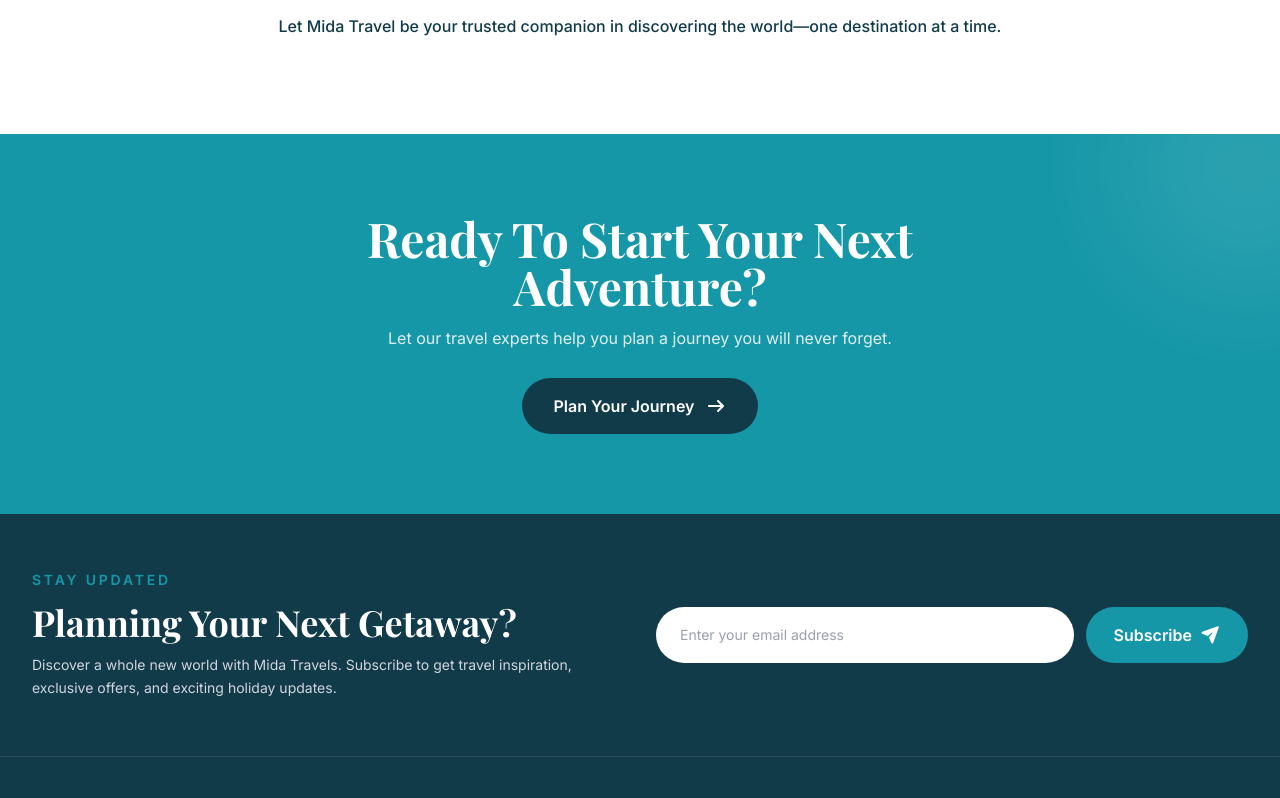
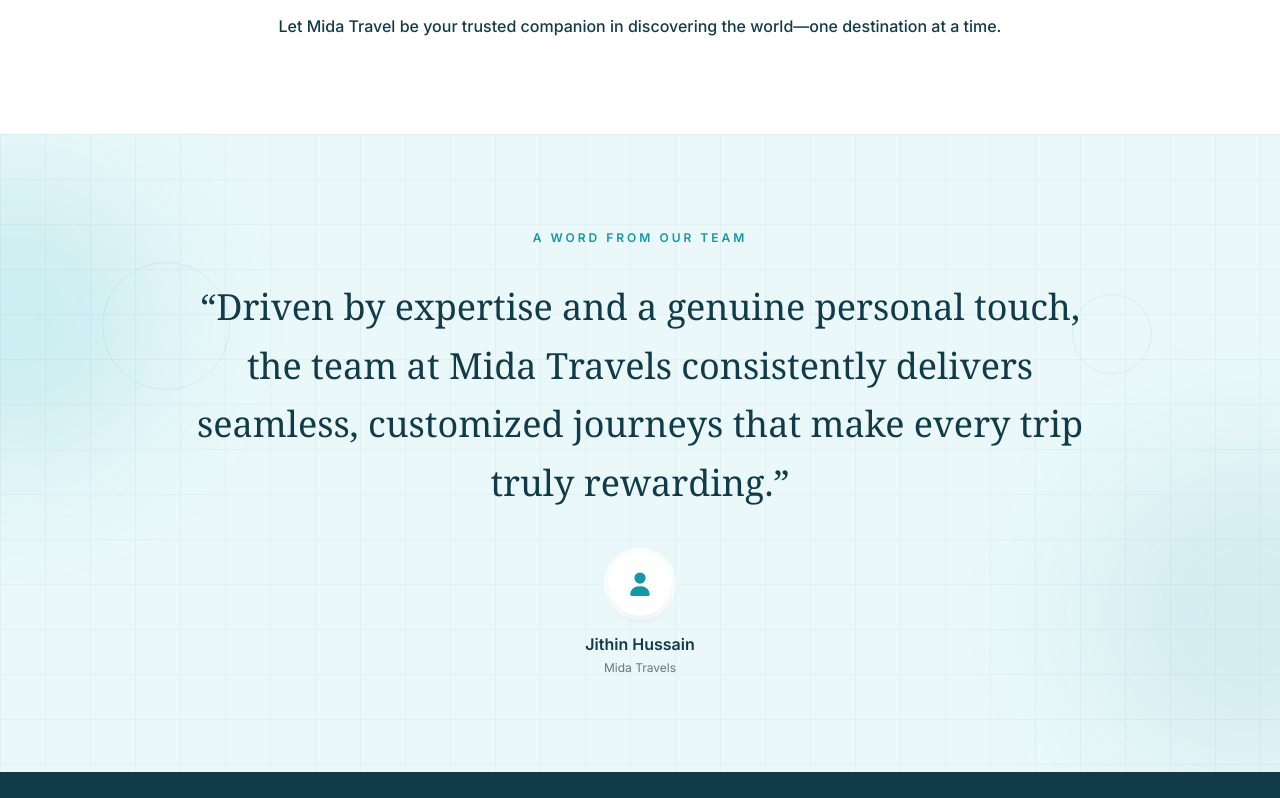
Before and after one commit to Tefinbose/Mida-frontend, a React (Vite) app: page /about in a window 1280 px wide. Shown: the part 4182-4980 px from the top of the page. Built offline with nearby package versions, Linux system fonts and the light colour scheme.

Commit message:
feat: update favicon and title in index.html; reorder components in Home page

```diff
--- a/index.html
+++ b/index.html
@@ -2,10 +2,10 @@
 <html lang="en">
   <head>
     <meta charset="UTF-8" />
-    <link rel="icon" type="image/svg+xml" href="/favicon.svg" />
+    <link rel="icon"  href="../frontend/src//assets/Midalogo.png" />
 
     <meta name="viewport" content="width=device-width, initial-scale=1.0" />
-    <title>frontend</title>
+    <title>MIDA - TRAVELS</title>
   </head>
   <body>
     <div id="root"></div>
--- a/src/pages/About.jsx
+++ b/src/pages/About.jsx
@@ -19,6 +19,7 @@
   faBullseye,
   faEye,
   faArrowRight,
+  faUser
 } from "@fortawesome/free-solid-svg-icons";
 import { motion } from "motion/react";
 
@@ -115,7 +116,6 @@
       {/* ================= HERO ================= */}
 
       <section className="relative flex min-h-[430px] w-full items-center overflow-hidden bg-[#123B4A] px-6 pb-10 pt-24 text-white lg:min-h-[480px] lg:px-8 lg:pt-20">
-
         <div className="absolute -right-32 -top-32 h-80 w-80 rounded-full bg-[#1597A8]/10 blur-3xl" />
 
         <div className="absolute -bottom-32 -left-32 h-80 w-80 rounded-full bg-[#c4953d]/5 blur-3xl" />
@@ -141,17 +141,15 @@
             className="mt-4 text-4xl font-bold leading-tight md:text-5xl lg:text-6xl"
           >
             23 Years Of Delivering
-            <span className="block text-[#20B7C8]">
-              Happy Travels
-            </span>
+            <span className="block text-[#20B7C8]">Happy Travels</span>
           </motion.h1>
 
           <motion.p
             variants={fadeUp}
             className="mx-auto mt-5 max-w-2xl text-sm leading-7 text-gray-300 md:text-base"
           >
-            Your trusted travel partner for unforgettable journeys,
-            meaningful experiences and memories that last a lifetime.
+            Your trusted travel partner for unforgettable journeys, meaningful
+            experiences and memories that last a lifetime.
           </motion.p>
         </motion.div>
       </section>
@@ -160,7 +158,6 @@
 
       <section className="bg-white px-6 py-20 lg:px-8 lg:py-24">
         <div className="mx-auto grid max-w-7xl items-center gap-12 lg:grid-cols-2">
-
           {/* Images */}
 
           <motion.div
@@ -197,29 +194,27 @@
 
             <h2 className="mt-4 text-4xl font-bold leading-tight text-[#123B4A] md:text-5xl">
               Creating Journeys
-              <span className="block text-[#1597A8]">
-                Worth Remembering
-              </span>
+              <span className="block text-[#1597A8]">Worth Remembering</span>
             </h2>
 
             <p className="mt-6 leading-7 text-gray-600">
-              Founded with a passion for travel and a commitment to
-              excellence, Mida Travels has become a trusted partner
-              for individuals, families, corporate travelers, groups
-              and honeymooners seeking seamless and memorable journeys.
+              Founded with a passion for travel and a commitment to excellence,
+              Mida Travels has become a trusted partner for individuals,
+              families, corporate travelers, groups and honeymooners seeking
+              seamless and memorable journeys.
             </p>
 
             <p className="mt-4 leading-7 text-gray-600">
-              Our team of experienced travel professionals works
-              tirelessly to ensure that every trip is tailored to meet
-              the unique preferences, interests and budgets of our clients.
+              Our team of experienced travel professionals works tirelessly to
+              ensure that every trip is tailored to meet the unique preferences,
+              interests and budgets of our clients.
             </p>
 
             <p className="mt-4 leading-7 text-gray-600">
-              From exotic beach holidays and luxury escapes to cultural
-              tours, adventure trips, destination weddings and corporate
-              travel arrangements, we provide comprehensive travel
-              services designed to make every journey stress-free.
+              From exotic beach holidays and luxury escapes to cultural tours,
+              adventure trips, destination weddings and corporate travel
+              arrangements, we provide comprehensive travel services designed to
+              make every journey stress-free.
             </p>
 
             <div className="mt-7 flex items-center gap-4 rounded-2xl border border-[#dcebed] bg-[#f5fafb] p-4">
@@ -248,7 +243,6 @@
 
       <section className="bg-[#f3f8f9] px-6 py-20 lg:px-8 lg:py-24">
         <div className="mx-auto max-w-7xl">
-
           <motion.div
             variants={fadeUp}
             initial="hidden"
@@ -268,9 +262,8 @@
             </h2>
 
             <p className="mt-5 leading-7 text-gray-600">
-              We offer a complete range of travel and tourism services
-              designed to make your journey comfortable, seamless and
-              unforgettable.
+              We offer a complete range of travel and tourism services designed
+              to make your journey comfortable, seamless and unforgettable.
             </p>
           </motion.div>
 
@@ -315,19 +308,19 @@
             <p className="leading-7 text-gray-600">
               At Mida Travel, customer satisfaction is at the heart of
               everything we do. We are committed to delivering exceptional
-              service, transparent communication and carefully curated
-              travel experiences that exceed expectations.
+              service, transparent communication and carefully curated travel
+              experiences that exceed expectations.
             </p>
 
             <p className="mt-4 leading-7 text-gray-600">
-              Our goal is to eliminate the complexities of travel planning
-              so that our clients can focus on enjoying their journey.
+              Our goal is to eliminate the complexities of travel planning so
+              that our clients can focus on enjoying their journey.
             </p>
 
             <p className="mt-4 leading-7 text-gray-600">
               We continuously stay updated with global travel trends,
-              destination insights and industry developments to provide
-              the best recommendations and travel solutions.
+              destination insights and industry developments to provide the best
+              recommendations and travel solutions.
             </p>
           </motion.div>
         </div>
@@ -343,7 +336,6 @@
           viewport={{ once: true, amount: 0.2 }}
           className="mx-auto grid max-w-7xl gap-6 md:grid-cols-2"
         >
-
           {/* Mission */}
 
           <motion.div
@@ -351,25 +343,20 @@
             className="rounded-3xl border border-white/10 bg-white/[0.06] p-8 backdrop-blur-sm transition-colors duration-300 hover:bg-white/[0.09] md:p-10"
           >
             <div className="flex h-14 w-14 items-center justify-center rounded-xl bg-[#1597A8]">
-              <FontAwesomeIcon
-                icon={faBullseye}
-                className="text-xl"
-              />
+              <FontAwesomeIcon icon={faBullseye} className="text-xl" />
             </div>
 
             <p className="mt-6 text-xs font-semibold uppercase tracking-[0.2em] text-[#20B7C8]">
               Our Mission
             </p>
 
-            <h2 className="mt-3 text-3xl font-bold">
-              Making Travel Better
-            </h2>
+            <h2 className="mt-3 text-3xl font-bold">Making Travel Better</h2>
 
             <p className="mt-5 leading-7 text-gray-300">
-              To provide exceptional travel experiences through
-              personalized service, innovative travel solutions and
-              a commitment to excellence, helping travelers explore
-              the world with confidence and convenience.
+              To provide exceptional travel experiences through personalized
+              service, innovative travel solutions and a commitment to
+              excellence, helping travelers explore the world with confidence
+              and convenience.
             </p>
           </motion.div>
 
@@ -380,25 +367,20 @@
             className="rounded-3xl border border-white/10 bg-white/[0.06] p-8 backdrop-blur-sm transition-colors duration-300 hover:bg-white/[0.09] md:p-10"
           >
             <div className="flex h-14 w-14 items-center justify-center rounded-xl bg-[#1597A8]">
-              <FontAwesomeIcon
-                icon={faEye}
-                className="text-xl"
-              />
+              <FontAwesomeIcon icon={faEye} className="text-xl" />
             </div>
 
             <p className="mt-6 text-xs font-semibold uppercase tracking-[0.2em] text-[#20B7C8]">
               Our Vision
             </p>
 
-            <h2 className="mt-3 text-3xl font-bold">
-              Inspiring The World
-            </h2>
+            <h2 className="mt-3 text-3xl font-bold">Inspiring The World</h2>
 
             <p className="mt-5 leading-7 text-gray-300">
-              To become one of the most trusted and preferred travel
-              agencies by delivering outstanding customer experiences,
-              building lasting relationships and inspiring people to
-              discover the beauty and diversity of destinations worldwide.
+              To become one of the most trusted and preferred travel agencies by
+              delivering outstanding customer experiences, building lasting
+              relationships and inspiring people to discover the beauty and
+              diversity of destinations worldwide.
             </p>
           </motion.div>
         </motion.div>
@@ -408,7 +390,6 @@
 
       <section className="bg-white px-6 py-20 lg:px-8 lg:py-24">
         <div className="mx-auto max-w-7xl">
-
           <motion.div
             variants={fadeUp}
             initial="hidden"
@@ -425,8 +406,8 @@
             </h2>
 
             <p className="mt-5 text-gray-600">
-              We combine experience, global connections and personalized
-              service to create unforgettable travel experiences.
+              We combine experience, global connections and personalized service
+              to create unforgettable travel experiences.
             </p>
           </motion.div>
 
@@ -475,17 +456,76 @@
             </p>
 
             <p className="mt-3 font-medium text-[#123B4A]">
-              Let Mida Travel be your trusted companion in discovering
-              the world—one destination at a time.
+              Let Mida Travel be your trusted companion in discovering the
+              world—one destination at a time.
             </p>
           </motion.div>
         </div>
       </section>
+      {/* ================= TESTIMONIAL ================= */}
+
+      <section className="relative overflow-hidden bg-[#EAF8F9] px-6 py-20 lg:px-8 lg:py-24">
+        {/* Background glow */}
+        <div className="pointer-events-none absolute -left-32 top-10 h-72 w-72 rounded-full bg-[#20B7C8]/15 blur-3xl" />
+        <div className="pointer-events-none absolute -right-32 bottom-0 h-80 w-80 rounded-full bg-[#1597A8]/10 blur-3xl" />
+
+        {/* Decorative circles */}
+        <div className="pointer-events-none absolute left-[8%] top-[20%] hidden h-32 w-32 rounded-full border border-[#1597A8]/10 lg:block" />
+        <div className="pointer-events-none absolute right-[10%] top-[25%] hidden h-20 w-20 rounded-full border border-[#1597A8]/10 lg:block" />
+
+        {/* Subtle grid */}
+        <div
+          className="pointer-events-none absolute inset-0 opacity-[0.035]"
+          style={{
+            backgroundImage:
+              "linear-gradient(#123B4A 1px, transparent 1px), linear-gradient(90deg, #123B4A 1px, transparent 1px)",
+            backgroundSize: "45px 45px",
+          }}
+        />
+
+        {/* Large quote */}
+        <div className="pointer-events-none absolute left-1/2 top-0 -translate-x-1/2 font-serif text-[130px] leading-none text-[#123B4A]/10">
+
+        </div>
+
+        <motion.div
+          variants={fadeUp}
+          initial="hidden"
+          whileInView="visible"
+          viewport={{ once: true, amount: 0.2 }}
+          className="relative z-10 mx-auto max-w-5xl text-center"
+        >
+          <p className="text-xs font-semibold uppercase tracking-[0.25em] text-[#1597A8]">
+            A Word From Our Team
+          </p>
+
+          <blockquote className="mx-auto mt-8 max-w-4xl font-serif text-2xl leading-relaxed text-[#123B4A] sm:text-3xl md:text-4xl">
+            “Driven by expertise and a genuine personal touch, the team at Mida
+            Travels consistently delivers seamless, customized journeys that
+            make every trip truly rewarding.”
+          </blockquote>
+
+          <motion.div
+            initial={{ opacity: 0, y: 15, scale: 0.9 }}
+            whileInView={{ opacity: 1, y: 0, scale: 1 }}
+            viewport={{ once: true }}
+            transition={{ duration: 0.5, delay: 0.15 }}
+            className="mt-10 flex flex-col items-center"
+          >
+            <div className="flex h-16 w-16 items-center justify-center overflow-hidden rounded-full bg-white text-[#1597A8] shadow-md ring-4 ring-white/70">
+              <FontAwesomeIcon icon={faUser} className="text-2xl" />
+            </div>
+
+            <p className="mt-4 font-semibold text-[#123B4A]">Jithin Hussain</p>
+
+            <p className="mt-1 text-xs text-gray-500">Mida Travels</p>
+          </motion.div>
+        </motion.div>
+      </section>
 
       {/* ================= CTA ================= */}
 
-      <section className="relative overflow-hidden bg-[#1597A8] px-6 py-16 text-center text-white lg:px-8 lg:py-20">
-
+      {/* <section className="relative overflow-hidden bg-[#1597A8] px-6 py-16 text-center text-white lg:px-8 lg:py-20">
         <div className="absolute -right-24 -top-24 h-64 w-64 rounded-full bg-white/10 blur-3xl" />
 
         <motion.div
@@ -500,8 +540,8 @@
           </h2>
 
           <p className="mt-4 text-white/85">
-            Let our travel experts help you plan a journey you will
-            never forget.
+            Let our travel experts help you plan a journey you will never
+            forget.
           </p>
 
           <Link
@@ -509,14 +549,13 @@
             className="group mt-7 inline-flex items-center gap-3 rounded-full bg-[#123B4A] px-8 py-4 font-semibold text-white transition-all duration-300 hover:-translate-y-1 hover:bg-white hover:text-[#123B4A]"
           >
             Plan Your Journey
-
             <FontAwesomeIcon
               icon={faArrowRight}
               className="transition-transform duration-300 group-hover:translate-x-1"
             />
           </Link>
         </motion.div>
-      </section>
+      </section> */}
     </>
   );
 };
--- a/src/pages/Home.jsx
+++ b/src/pages/Home.jsx
@@ -28,10 +28,9 @@
       <Events />
 
       <Testimonials />
+      <Stats />
 
       <FAQ />
-
-      <Stats />
 
       {/* <Newsletter /> */}
     </>
```
